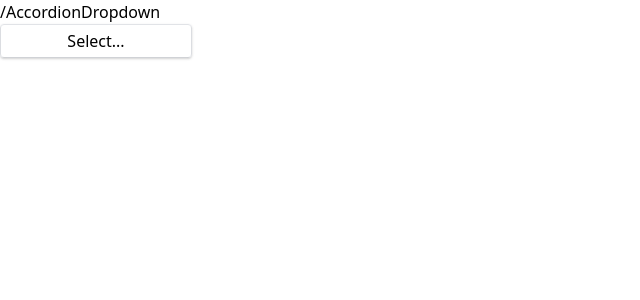
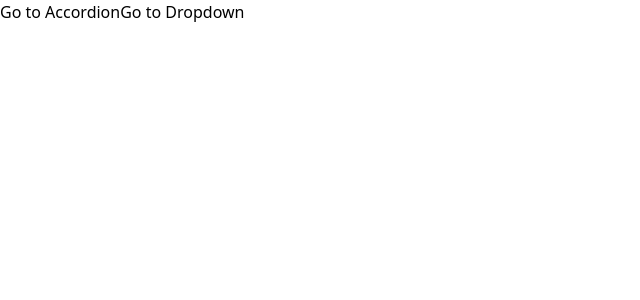
Before and after one commit to shiwanshudev/learn-nextjs, a React (Vite) app in the folder comps/: page / in a window 1280 px wide. Shown: the top 300 px of the page, without its empty margins (0-640 px from the left). Built offline with nearby package versions, Linux system fonts and the light colour scheme.

Commit message:
Add navigation using window.history.pushState

```diff
--- a/comps/src/App.tsx
+++ b/comps/src/App.tsx
@@ -1,33 +1,23 @@
-import Dropdown from "./components/Dropdown";
-import { useState } from "react";
+import Link from "./components/Link";
+import Route from "./components/Route";
+import AccordionPage from "./pages/AccordionPage";
+import DropdownPage from "./pages/DropdownPage";
 
-interface Option {
-  value: string;
-  label: string;
-}
-const asianCountries = [
-  { label: "India", value: "India" },
-  { label: "China", value: "China" },
-  { label: "Japan", value: "Japan" },
-  { label: "South Korea", value: "South Korea" },
-  { label: "Indonesia", value: "Indonesia" },
-  { label: "Vietnam", value: "Vietnam" },
-  { label: "Thailand", value: "Thailand" },
-  { label: "Malaysia", value: "Malaysia" },
-  { label: "Philippines", value: "Philippines" },
-  { label: "Singapore", value: "Singapore" },
-];
 export default function App() {
-  const [selected, setSelected] = useState<null | Option>(null);
-
-  const handleSelected = (option: Option | null) => {
-    setSelected(option);
-  };
   return (
-    <Dropdown
-      options={asianCountries}
-      value={selected}
-      onChange={handleSelected}
-    />
+    <>
+      <div>
+        <Link to="/accordion">Go to Accordion</Link>
+        <Link to="/dropdown">Go to Dropdown</Link>
+      </div>
+      <div>
+        <Route path="/accordion">
+          <AccordionPage />
+        </Route>
+        <Route path="/dropdown">
+          <DropdownPage />
+        </Route>
+      </div>
+    </>
   );
 }
--- /dev/null
+++ b/comps/src/components/Link.tsx
@@ -0,0 +1,12 @@
+import { useContext } from "react";
+import NavigationContext from "../context/navigation";
+export default function Link({ to, children }: { children: any; to: string }) {
+  const { navigate } = useContext(NavigationContext);
+
+  const handleClick = (e: React.SyntheticEvent) => {
+    e.preventDefault();
+    navigate(to);
+  };
+
+  return <a onClick={handleClick}>{children}</a>;
+}
--- /dev/null
+++ b/comps/src/components/Route.tsx
@@ -0,0 +1,10 @@
+import { useContext } from "react";
+import NavigationContext from "../context/navigation";
+
+export default function Route({ path, children }) {
+  const { currentPath } = useContext(NavigationContext);
+  if (path === currentPath) {
+    return children;
+  }
+  return null;
+}
--- a/comps/src/context/navigation.tsx
+++ b/comps/src/context/navigation.tsx
@@ -16,15 +16,12 @@
       window.removeEventListener("popstate", handler);
     };
   }, []);
-  const navigate = (to) => {
+  const navigate = (to: string) => {
     window.history.pushState({}, "", to);
     setCurrentPath(to);
   };
   return (
     <NavigationContext.Provider value={{ navigate, currentPath }}>
-      {currentPath}
-      <button onClick={() => navigate("/accordion")}>Accordion</button>
-      <button onClick={() => navigate("/dropdown")}>Dropdown</button>
       {children}
     </NavigationContext.Provider>
   );
```
